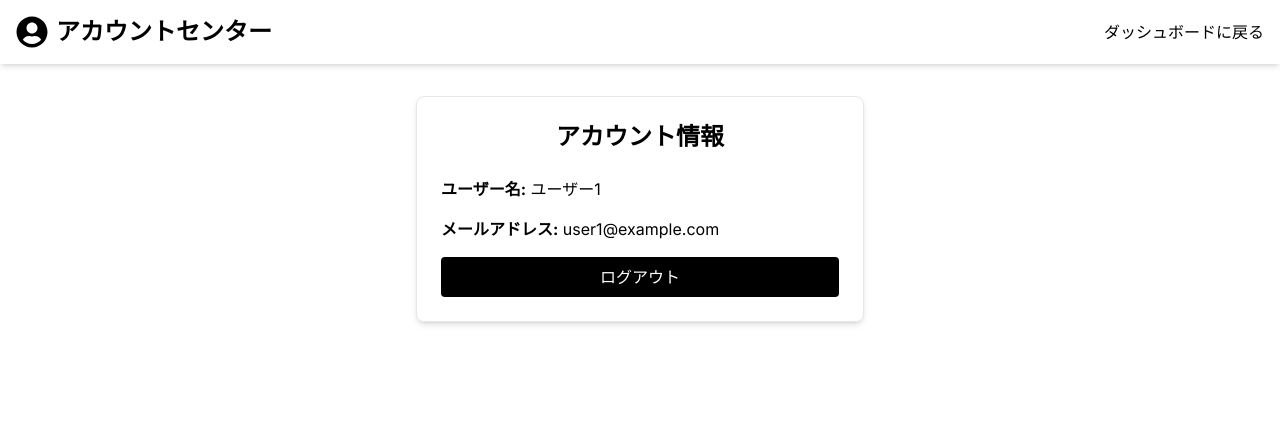
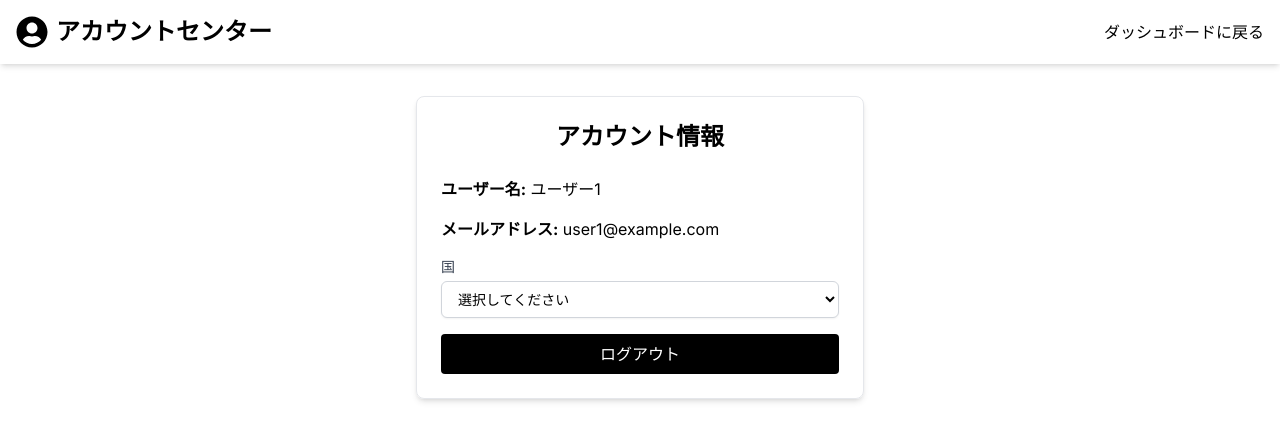
Before and after one commit to iroha999/bottlediary-mockup, a Next.js app: page /account in a window 1280 px wide. Shown: the top 440 px of the page. Built offline with nearby package versions, Linux system fonts and the light colour scheme.

Commit message:
アカウントセンターに国の設定項目を追加

```diff
--- a/app/account/page.tsx
+++ b/app/account/page.tsx
@@ -2,11 +2,25 @@
 
 import Link from 'next/link'
 import { useRouter } from 'next/navigation'
-import { Bottle } from '../components/Icons'
 import { FaUserCircle } from 'react-icons/fa'
+import { useState } from 'react'
+
+const countries = [
+    { code: "US", name: "United States" },
+    { code: "CA", name: "Canada" },
+    { code: "GB", name: "United Kingdom" },
+    { code: "FR", name: "France" },
+    { code: "DE", name: "Deutschland" },
+    { code: "JP", name: "日本" },
+    { code: "CN", name: "中国" },
+    { code: "KR", name: "한국" },
+    { code: "AU", name: "Australia" },
+    { code: "IN", name: "भारत" }
+]
 
 export default function Account() {
     const router = useRouter()
+    const [selectedCountry, setSelectedCountry] = useState('')
 
     const handleLogout = () => {
         // ここに実際のログアウト処理を実装します
@@ -14,6 +28,12 @@ export default function Account() {
 
         // ログアウト後、エントリーページにリダイレクト
         router.push('/')
+    }
+
+    interface CountryChangeEvent extends React.ChangeEvent<HTMLSelectElement> { }
+
+    const handleCountryChange = (event: CountryChangeEvent) => {
+        setSelectedCountry(event.target.value)
     }
 
     return (
@@ -33,6 +53,21 @@ export default function Account() {
                     <div className="space-y-4">
                         <p><strong>ユーザー名:</strong> ユーザー1</p>
                         <p><strong>メールアドレス:</strong> user1@example.com</p>
+                        <div>
+                            <label htmlFor="country" className="block text-sm font-medium text-gray-700">国</label>
+                            <select
+                                id="country"
+                                name="country"
+                                value={selectedCountry}
+                                onChange={handleCountryChange}
+                                className="mt-1 block w-full py-2 px-3 border border-gray-300 bg-white rounded-md shadow-sm focus:outline-none focus:ring-indigo-500 focus:border-indigo-500 sm:text-sm"
+                            >
+                                <option value="">選択してください</option>
+                                {countries.map((country) => (
+                                    <option key={country.code} value={country.name}>{country.name}</option>
+                                ))}
+                            </select>
+                        </div>
                         <button
                             onClick={handleLogout}
                             className="w-full py-2 px-4 bg-black text-white rounded hover:bg-gray-800 transition-colors"
```
